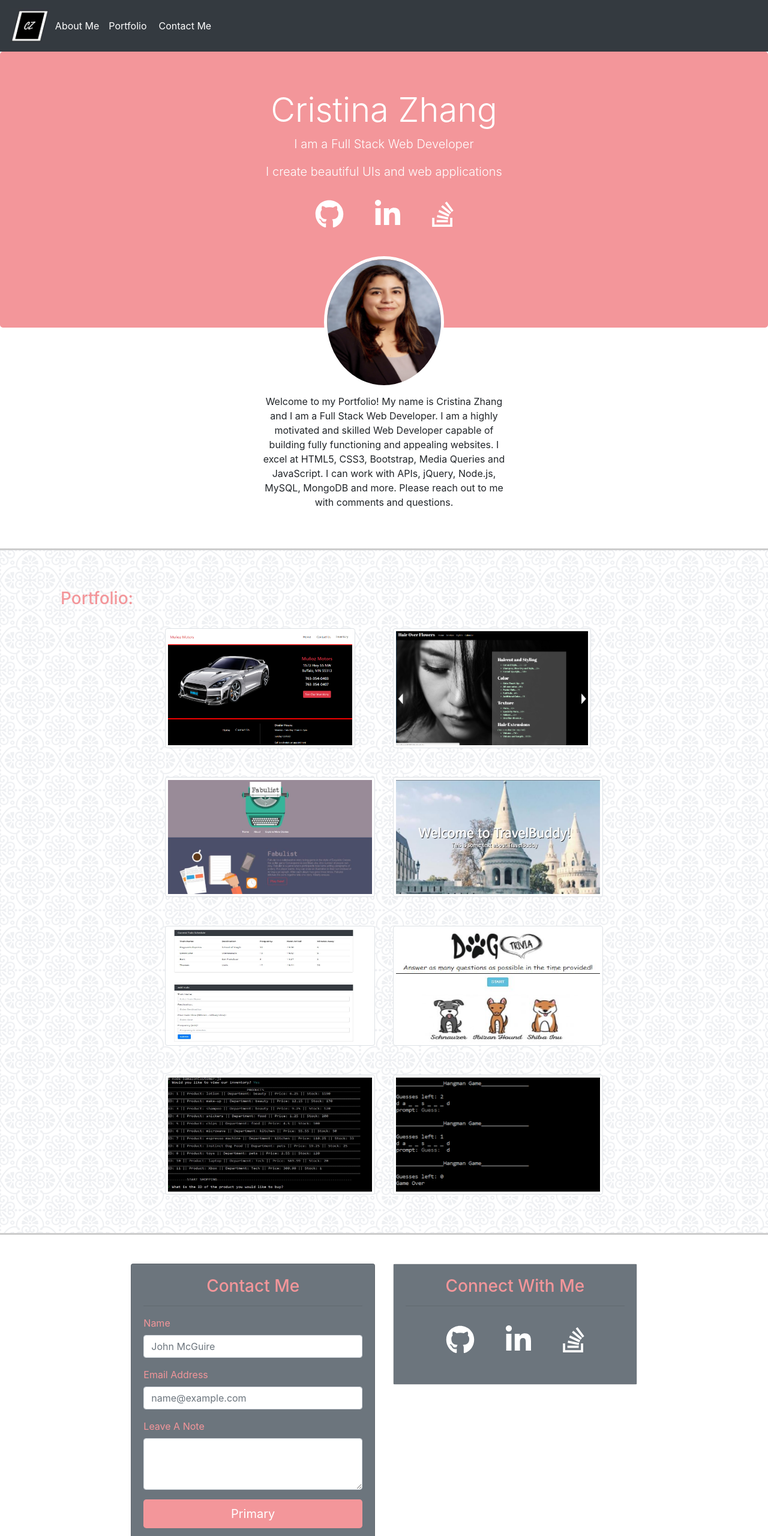
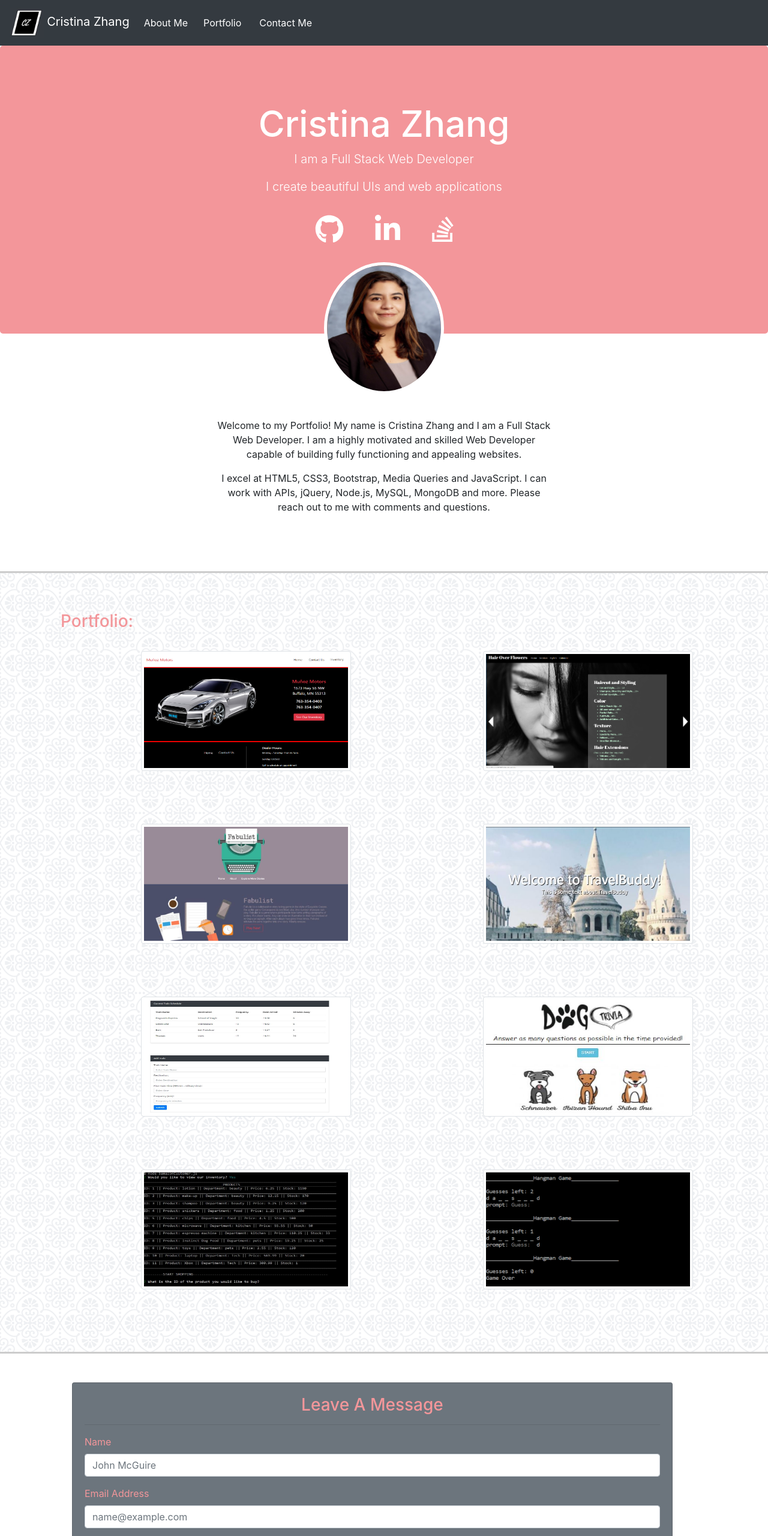
Before and after one commit to rami0141/Portfolio, a plain HTML site: page home.html in a window 1280 px wide. Shown: the top 2560 px of the page at 60% size. Drawn offline with nearby package versions, Linux system fonts and the light colour scheme.

Commit message:
media queries

```diff
--- a/css/style.css
+++ b/css/style.css
@@ -1,7 +1,15 @@
+.name {
+    margin-top: 30px;
+    font-size: 40px;
+}
 
-/*h3 {
-    color: #F3969A;
-}*/
+.jumbotron {
+    height: 480px;
+}
+
+.needMargin {
+    margin-bottom: 40px;
+}
 
 .greenButton {
     background-color: #F3969A;
@@ -18,6 +26,9 @@
     border-bottom: 3px solid #ccc;
 }
 
+.card-block {
+    margin: 30px;
+}
 
 .card-img-top {
     position: absolute;
@@ -34,6 +45,9 @@
     padding-top: 110px;
 }
 
+.contactSection {
+    margin: 20px;
+}
 
 
 /* HOVER EFFECT - PORTFOLIO */
@@ -64,8 +78,8 @@
     bottom: 0;
     left: 15px;
     right: 0;
-    height: 100%;
-    width: 92%;
+    height: 200px;
+    width: 350px;
     opacity: 0;
     transition: .5s ease;
     background-color: white;
@@ -78,3 +92,51 @@
 footer {
     border-top: 8px solid #F3969A;
 }
+
+.link-1 {
+  transition: 0.3s ease;
+  color: #ffffff;
+  font-size: 16px;
+  text-decoration: none;
+  margin-right: 10px;
+}
+
+.link-1:hover {
+  border-top: 1px solid #ffffff;
+  border-bottom: 1px solid #ffffff;
+  padding: 6px 0;
+}
+
+/* MEDIA QUERIES */
+/* -------------------------------*/
+@media (min-width: 576px) {
+    .name {
+        font-size: 60px;
+    }
+
+    .img-thumbnail {
+        margin-left: 80px;
+    }
+
+    .overlay {
+        left: 95px;
+    }
+    .contactSection {
+        margin: 50px;
+    }
+}
+
+/* -------------------------------*/
+@media (min-width: 768px) {
+    .img-thumbnail {
+        margin-left: 150px;
+    }
+
+    .overlay {
+        left: 165px;
+    }
+
+    .contactSection {
+        margin-left: 120px;
+    }
+}
--- a/home.html
+++ b/home.html
@@ -14,8 +14,8 @@
     <title>Cristina Zhang's Portfolio</title>
 </head>
 <body>
-    <nav class="navbar navbar-expand-lg navbar-dark bg-dark">
-        <a class="navbar-brand text-white m-0" href="#home"><img src="images/logo2.JPG" style="height:60px;"></a>
+    <nav class="navbar navbar-expand-lg navbar-dark bg-dark sticky-top">
+        <a class="navbar-brand text-white m-0 mr-3" href="#home"><img src="images/logo2.JPG" style="height:50px;"> Cristina Zhang</a>
         <button class="navbar-toggler" type="button" data-toggle="collapse" data-target="#navbarColor02" aria-controls="navbarColor02" aria-expanded="false" aria-label="Toggle navigation">
             <span class="navbar-toggler-icon"></span>
         </button>
@@ -23,13 +23,13 @@
         <div class="collapse navbar-collapse" id="navbarColor02">
             <ul class="navbar-nav mr-auto">
                 <li class="nav-item">
-                    <a class="nav-link text-white" href="#about">About Me</a>
+                    <a class="nav-link text-white link-1" href="#about">About Me</a>
                 </li>
                 <li class="nav-item">
-                    <a class="nav-link text-white" href="#portfolio">Portfolio</a>
+                    <a class="nav-link text-white link-1" href="#portfolio">Portfolio</a>
                 </li>
                 <li class="nav-item">
-                    <a class="nav-link ml-1 text-white" href="#contactMe">Contact Me</a>
+                    <a class="nav-link ml-1 text-white link-1" href="#contactMe">Contact Me</a>
                 </li>
             </ul>
 
@@ -37,27 +37,30 @@
     </nav>
 
     <!-- HOME JUMBOTRON -->
-    <div class="jumbotron text-center text-white" id="home" style=" background-color: #F3969A; height: 460px; margin-bottom:0px;">
+    <div id="home">
+    <div class="jumbotron text-center text-white" style="background-color: #F3969A; margin-bottom:0px;">
         <!--style="height:550px; background-image: url('images/beach.JPG')"-->
         <div class="container">
-            <h1 class="display-4">Cristina Zhang</h1>
+            <h1 class="name">Cristina Zhang</h1>
             <p class="lead">I am a Full Stack Web Developer</p>
             <p class="lead">I create beautiful UIs and web applications</p>
+            <div id="about"></div>
             <a class="text-white m-4 mt-3" href="https://github.com/rami0141" target="_blank"><i class="fab fa-github fa-3x  mt-3"></i></a>
             <a class="text-white m-4" href="https://www.linkedin.com/in/cristina-zhang/" target="_blank"><i class="fab fa-linkedin-in fa-3x"></i></a>
             <a class="text-white m-4" href="#" target="_blank"><i class="fab fa-stack-overflow fa-3x"></i></a>
-            <div id="about"></div>
         </div>
+    </div>
     </div>
 
     <!-- ABOUT ME  -->
     <div class="row text-center">
-        <div class="col-lg-4"></div>
-        <div class="col-lg-4 text-center">
+        <div class="col-md-3 col-lg-3"></div>
+        <div class="col-md-6 col-lg-6 text-center">
             <div class="card mb-5 border-white">
                 <img class="card-img-top img-circle rounded-circle" src="images/cristina.PNG" alt="Card image cap">
                 <div class="card-block">
-                    <p class="card-text mb-3">Welcome to my Portfolio! My name is Cristina Zhang and I am a Full Stack Web Developer. I am a highly motivated and skilled Web Developer capable of building fully functioning and appealing websites. I excel at HTML5, CSS3, Bootstrap, Media Queries and JavaScript. I can work with APIs, jQuery, Node.js, MySQL, MongoDB and more. Please reach out to me with comments and questions.</p>
+                    <p class="card-text mb-3">Welcome to my Portfolio! My name is Cristina Zhang and I am a Full Stack Web Developer. I am a highly motivated and skilled Web Developer capable of building fully functioning and appealing websites.</p>
+                    <p> I excel at HTML5, CSS3, Bootstrap, Media Queries and JavaScript. I can work with APIs, jQuery, Node.js, MySQL, MongoDB and more. Please reach out to me with comments and questions.</p>
                 </div>
             </div>
         </div>
@@ -68,74 +71,75 @@
         <div class="container pb-3">
             <h3 class="p-3 mt-5 green">Portfolio:</h3>
             <div class="row mt-3">
-                <div class="col-6 col-md-4 offset-md-2">
-                    <img src="images/munozmotors.PNG" alt="Munoz Motors" class="img-thumbnail" style="height:200px;">
+                <div class="col-xs-12 col-md-12 col-lg-6">
+                    <img src="images/munozmotors.PNG" alt="Munoz Motors" class="img-thumbnail needMargin" style="height:200px; width:350px;">
                     <div class="overlay">
-                        <a class="nav-link ml-1 text-white" href="#"><div class="text">Go to Munoz Motor</div></a>
+                        <a class="nav-link ml-1 text-white" href="http://www.munozmotors.com/" target="_blank"><div class="text">Go to Munoz Motor</div></a>
                     </div>
                 </div>
-                <div class="col-6 col-md-4">
-                    <img src="images/hairoverflowers.PNG" alt="Hair Over Flowers" class="img-thumbnail" style="height:200px;">
+                <div class="col-xs-12 col-md-12 col-lg-6">
+                    <img src="images/hairoverflowers.PNG" alt="Hair Over Flowers" class="img-thumbnail" style="height:200px; width:350px;">
                     <div class="overlay">
-                        <a class="nav-link ml-1 text-white" href="https://github.com/jaethao/hair-over-flowers"><div class="text">Go to Hair Over Flowers</div></a>
+                        <a class="nav-link ml-1 text-white" href="https://github.com/jaethao/hair-over-flowers" target="_blank"><div class="text">Go to Hair Over Flowers</div></a>
                     </div>
                 </div>
             </div>
 
             <div class="row pt-5">
-            <div class="col-6 col-md-4 offset-md-2">
-                    <img src="images/fabulist.JPG" alt="Fabulist" class="img-thumbnail" style="height:200px;">
+            <div class="col-xs-12 col-md-12 col-lg-6">
+                    <img src="images/fabulist.JPG" alt="Fabulist" class="img-thumbnail needMargin" style="height:200px; width:350px;">
                     <div class="overlay">
-                        <a class="nav-link ml-1 text-white" href="https://fabulist.herokuapp.com/"><div class="text">Go to Fabulist</div></a>
+                        <a class="nav-link ml-1 text-white" href="https://fabulist.herokuapp.com/" target="_blank"><div class="text">Go to Fabulist</div></a>
                     </div>
                 </div>
-                <div class="col-6 col-md-4">
-                    <img src="images/travelbuddy.JPG" alt="TravelBuddy" class="img-thumbnail" style="height:200px;">
+                <div class="col-xs-12 col-md-12 col-lg-6">
+                    <img src="images/travelbuddy.JPG" alt="TravelBuddy" class="img-thumbnail" style="height:200px; width:350px;">
                     <div class="overlay">
-                        <a class="nav-link ml-1 text-white" href="https://travelbuddy-8ad21.firebaseapp.com/"><div class="text">Go to TravelBuddy</div></a>
+                        <a class="nav-link ml-1 text-white" href="https://travelbuddy-8ad21.firebaseapp.com/" target="_blank"><div class="text">Go to TravelBuddy</div></a>
                     </div>
                 </div>
             </div>
 
             <div class="row pt-5">
-                <div class="col-6 col-md-4 offset-md-2">
-                    <img src="images/train.JPG" alt="Train Scheduler" class="img-thumbnail" style="height:200px; width:350px;">
+                <div class="col-xs-12 col-md-12 col-lg-6">
+                    <img src="images/train.JPG" alt="Train Scheduler" class="img-thumbnail needMargin" style="height:200px; width:350px;">
                     <div class="overlay">
-                        <a class="nav-link ml-1 text-white" href="https://rami0141.github.io/Train-Scheduler/"><div class="text">Go to Train Scheduler</div></a>
+                        <a class="nav-link ml-1 text-white" href="https://rami0141.github.io/Train-Scheduler/" target="_blank"><div class="text">Go to Train Scheduler</div></a>
                     </div>
                 </div>
-                <div class="col-6 col-md-4">
+                <div class="col-xs-12 col-md-12 col-lg-6">
                     <img src="images/trivia.JPG" alt="Trivia Game" class="img-thumbnail" style="height:200px; width:350px;">
                     <div class="overlay">
-                        <a class="nav-link ml-1 text-white" href="https://rami0141.github.io/TriviaGame/"><div class="text">Go to Dog Trivia</div></a>
+                        <a class="nav-link ml-1 text-white" href="https://rami0141.github.io/TriviaGame/" target="_blank"><div class="text">Go to Dog Trivia</div></a>
                     </div>
                 </div>
             </div>
 
             <div class="row pt-5 mb-5">
-                <div class="col-6 col-md-4 offset-md-2">
-                    <img src="images/bamazon.png" alt="Bamazon" class="img-thumbnail" style="height:200px; width:350px;">
+                <div class="col-xs-12 col-md-12 col-lg-6">
+                    <img src="images/bamazon.png" alt="Bamazon" class="img-thumbnail needMargin" style="height:200px; width:350px;">
                     <div class="overlay">
-                        <a class="nav-link ml-1 text-white" href="https://github.com/rami0141/bamazon"><div class="text">Bamazon</div></a>
+                        <a class="nav-link ml-1 text-white" href="https://github.com/rami0141/bamazon" target="_blank"><div class="text">Bamazon</div></a>
                     </div>
                 </div>
-                <div class="col-6 col-md-4">
+                <div class="col-xs-12 col-md-12 col-lg-6">
                     <img src="images/hangman.PNG" alt="Hangman" class="img-thumbnail" style="height:200px; width:350px;">
                     <div class="overlay">
-                        <a class="nav-link ml-1 text-white" href="https://github.com/rami0141/constructor-hangman"><div class="text">Hangman</div></a>
+                        <a class="nav-link ml-1 text-white" href="https://github.com/rami0141/constructor-hangman" target="_blank"><div class="text">Hangman</div></a>
                     </div>
                 </div>
             </div>
+            <div id="contactMe"></div>
         </div>
     </div>
 
 
     <!-- CONTACT ME -->
-    <div class="row" id="contactMe">
-        <div class="col-6 col-md-4 offset-md-2">
-            <div class="card mt-5 mb-5 bg-secondary" style="padding-top:0px;">
+    <div class="row">
+        <div class="col-xs-12 col-md-11">
+            <div class="card contactSection mt-5 bg-secondary" style="padding-top:0px;">
                 <div class="card-body green">
-                    <h3 class="text-center">Contact Me</h3>
+                    <h3 class="text-center">Leave A Message</h3>
                     <hr />
                     <form>
                         <div class="form-group">
@@ -155,8 +159,8 @@
                 </div>
             </div>
         </div>
-        <div class="col-6 col-md-4 mt-5">
-            <div class="card">
+        <div class="col-xs-12 col-md-11">
+            <div class="card contactSection">
                 <div class="card-body green bg-secondary text-center" style="height:200px;">
                     <h3>Connect With Me</h3>
                     <hr />
```
